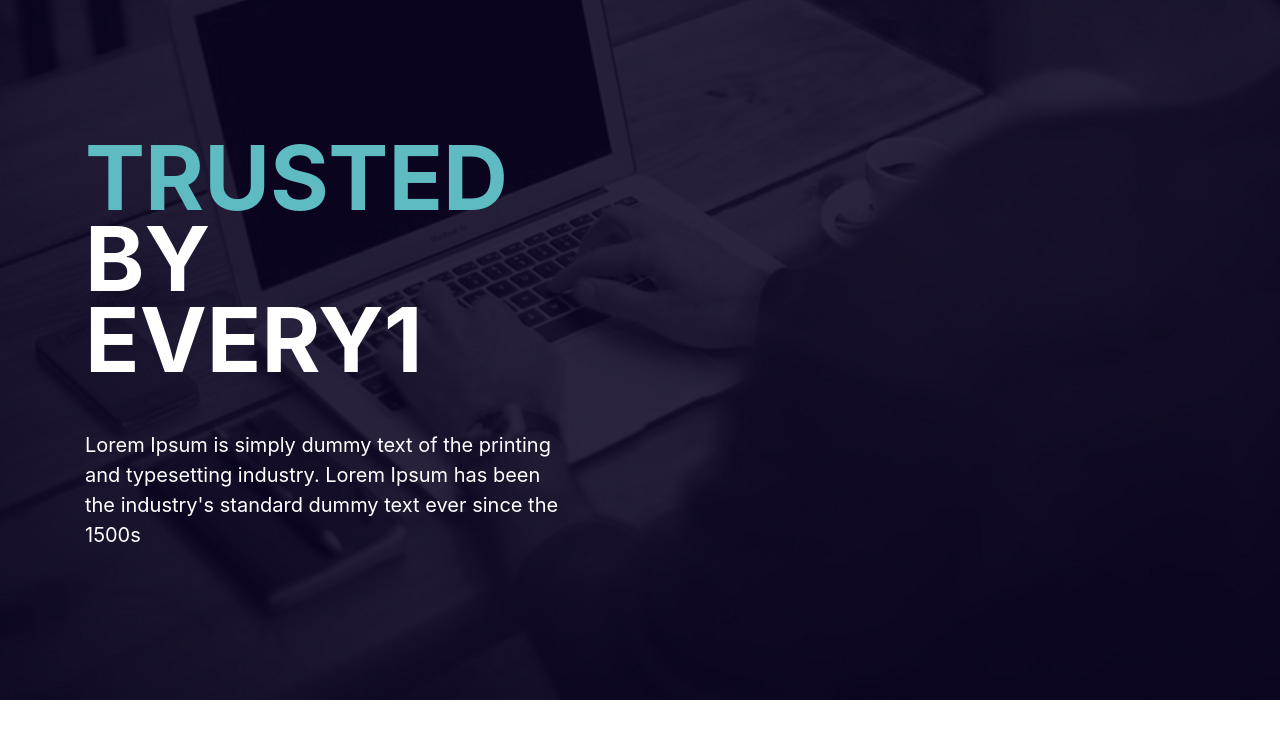
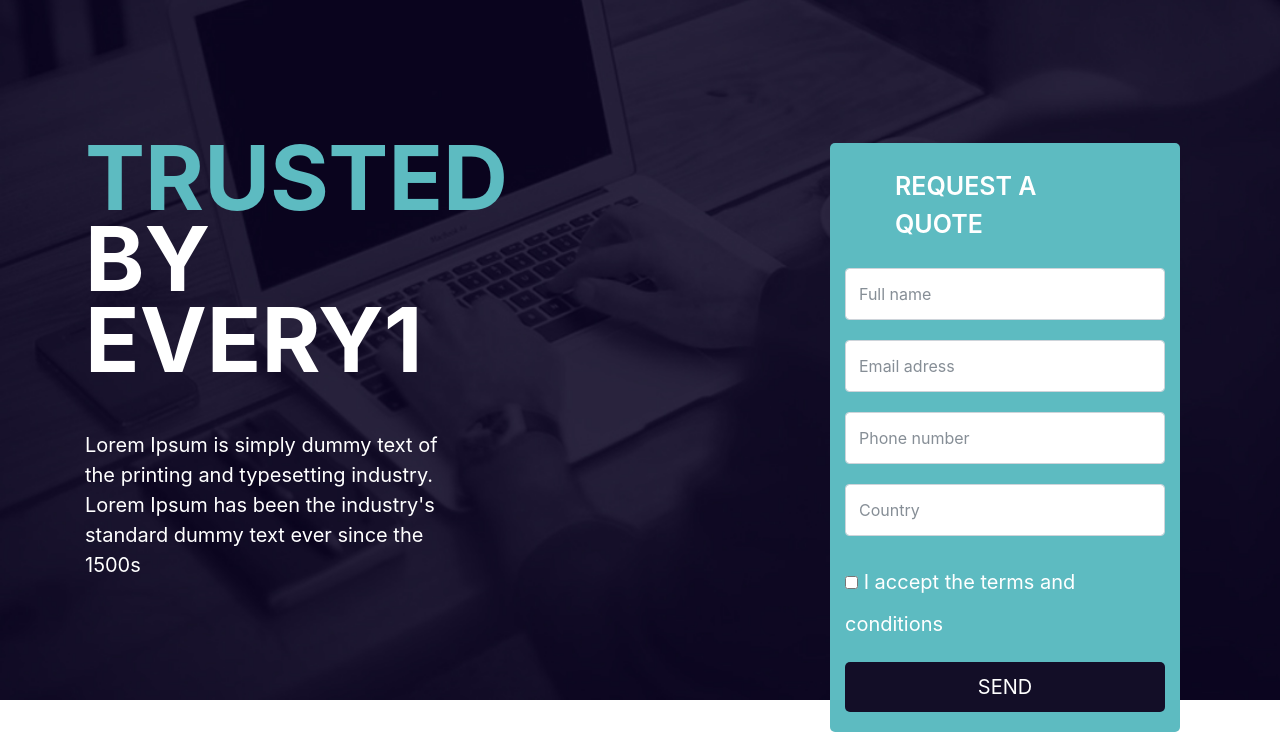
Before and after one commit to OlgaIgorevna/practice_bootstrap, a plain HTML site: page index.html in a window 1280 px wide. Shown: the part 107-839 px from the top of the page. Before the commit the page ends 807 px from the top, so only its background shows below. Drawn offline with Linux system fonts and the light colour scheme.

Commit message:
Форма готова

```diff
--- a/css/style.css
+++ b/css/style.css
@@ -1,23 +1,25 @@
-.heading {
+.main-part {
 
   background: url(../img/bg.jpg) no-repeat;
   background-size: cover;
   color: white;
   padding-top: 20px;
-  padding-bottom: 20px;
+  padding-bottom: 40px;
 }
 
-.heading .article {
+.main-part .article {
   margin-top: 40px;
-    max-width: 330px;
 }
-  .heading .article .title {
+
+.main-part .article .title {
   font-size: 40px;
   font-weight: 600;
   margin-bottom: 30px;
 }
-.heading .article .text {
+
+.main-part .article .text {
   font-size: 15px;
+  max-width: 380px;
 }
 
 .menu .nav-item {
@@ -43,16 +45,16 @@
   max-width: 155px;
 }
 
-.heading .article .title {
+.main-part .article .title {
   text-transform: uppercase;
   line-height: 0.9;
 }
 
-.heading .article .title .highlight {
+.main-part .article .title .highlight {
   color: #5dbbc1;
 }
 
-.heading .menu {
+.main-part .menu {
   display: none;
 }
 
@@ -70,34 +72,119 @@
   border: none;
 }
 
+header .request {
+  padding-top: 20px;
+  padding-bottom: 20px;
+  background: #5dbbc1;
+  border-radius: 5px;
+}
+
+header .request form {
+  margin-bottom: 0;
+  color: white;
+}
+
+header .request form .title {
+  text-transform: uppercase;
+  margin: 0 auto 20px;
+  width: 190px;
+  font-size: 20px;
+  font-weight: 600;
+}
+
+header .request button {
+  background: #130e27;
+  color: white;
+  text-transform: uppercase;
+  font-size: 15px;
+  display: block;
+  margin: 10px auto 0;
+  border: none;
+  border-radius: 5px;
+  padding: 5px;
+  width: 100px;
+}
+
+.form-check-input {
+  margin-top: 7px;
+}
 
 @media(min-width: 768px) {
   .hamburger {
     display: none!important;
   }
-  .heading .menu {
+  .main-part .menu {
     display: flex;
   }
+  .main-part {
+    padding-top: 50px;
+    padding-bottom: 140px;
+  }
+  header {
+    position: relative;
+  }
+  .request {
+    display: block;
+    position: absolute;
+    width: 300px;
+    top: 150px;
+    right: 70px;
+  }
+  header .request button {
+    width: 200px;
+  }
+
 }
 
 @media (min-width: 992px) {
-  .heading {
-    padding-top: 50px;
-    padding-bottom: 150px;
+  .main-part {
+
+    padding-bottom: 120px;
   }
 
-  .heading .article {
+  .main-part .article {
     margin-top: 140px;
     max-width: 510px;
   }
-  .heading .article .title {
+  .main-part .article .title {
     font-size: 90px;
     font-weight: 700;
     margin-bottom: 50px;
   }
 
-  .heading .article .text {
+  .main-part .article .text {
     font-size: 20px;
   }
 
+  .request {
+    width: 350px;
+    right: 70px;
+    top: 250px;
+    font-size: 20px;
   }
+
+  header .request form .title {
+    font-size: 25px;
+    width: 220px;
+    margin-bottom: 25px;
+    margin-top: 5px;
+  }
+  .request-form input {
+    padding: 13px;
+    margin: 20px 0;
+  }
+
+  header .request button {
+
+    font-size: 20px;
+    padding: 10px 5px;
+    width: 100%;
+    margin-top: 15px;
+  }
+}
+
+@media (min-width: 1200px) {
+  .request {
+    left: 800px;
+  }
+}
--- a/index.html
+++ b/index.html
@@ -11,7 +11,7 @@
 
 <body>
   <header>
-    <div class="container-fluid heading no-padding">
+    <div class="container-fluid main-part no-padding">
       <div class="container">
         <div class="row">
           <div class="col-8 col-md-3 col-lg-4 logo">
@@ -41,13 +41,11 @@
                 <span class="icon-bar"></span>
                 <span class="icon-bar"></span>
               </button>
-
             </div>
-
           </div>
         </div>
         <div class="row">
-          <div class="col-lg-7 article">
+          <div class="col-12 col-sm-9 col-md-6 col-lg-7 article">
             <div class="title">
               <span class="highlight">trusted</span> by every1
             </div>
@@ -58,7 +56,41 @@
         </div>
       </div>
     </div>
+    <div class="container-fluid request no-padding">
+     <div class="container">
+       <div class="row">
+        <div class="col-12 col-sm-8 col-md-12 request-form">
 
+          <form>
+           <div class="title">
+             request a quote
+           </div>
+            <div class="form-group">
+              <input type="text" class="form-control" id="InputName" placeholder="Full name">
+            </div>
+            <div class="form-group">
+              <input type="email" class="form-control" id="InputEmail" aria-describedby="emailHelp" placeholder="Email adress">
+            </div>
+            <div class="form-group">
+              <input type="tel" class="form-control" id="InputNumber" placeholder="Phone number">
+            </div>
+            <div class="form-group">
+              <input type="text" class="form-control" id="InputCountry" placeholder="Country">
+            </div>
+            <div class="form-check">
+              <label class="">
+          <input type="checkbox" class="">
+            I accept the terms and conditions
+          </label>
+            </div>
+            <button type="submit" class="">Send</button>
+          </form>
+        </div>
+      </div>
+     </div>
+
+
+    </div>
 
 
   </header>
```
Lines whose indentation alone changed are shown as unchanged.
